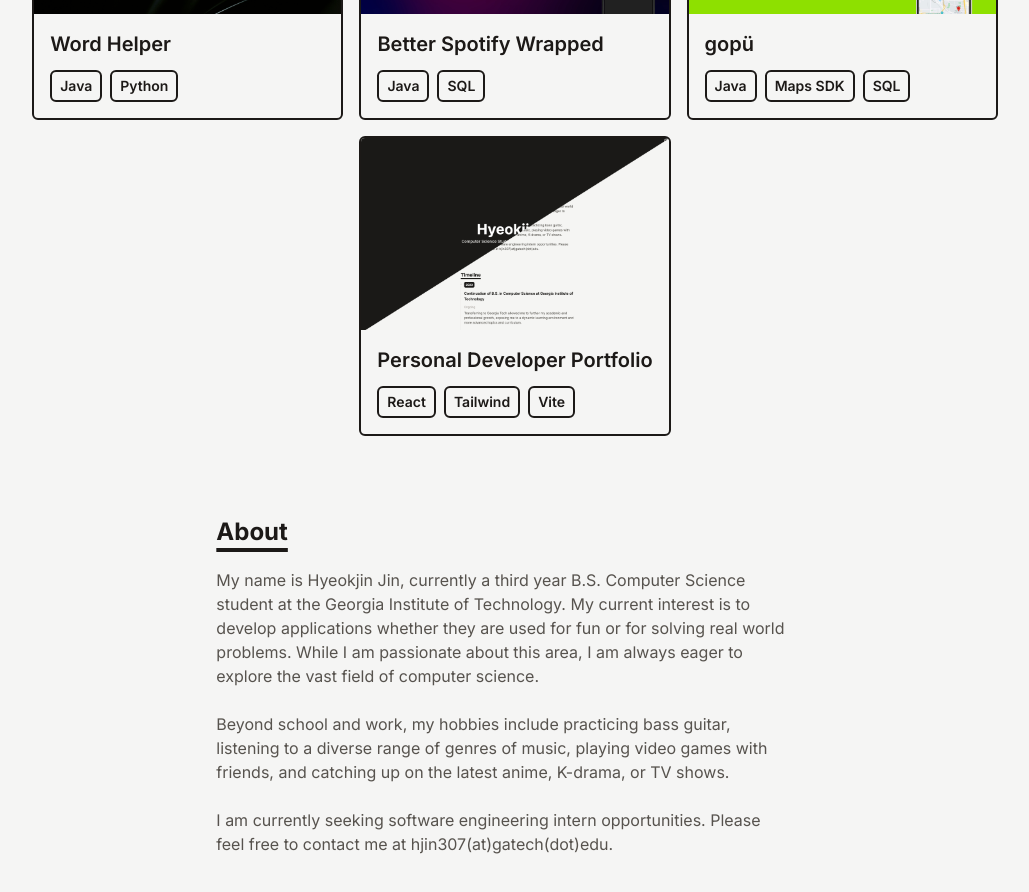
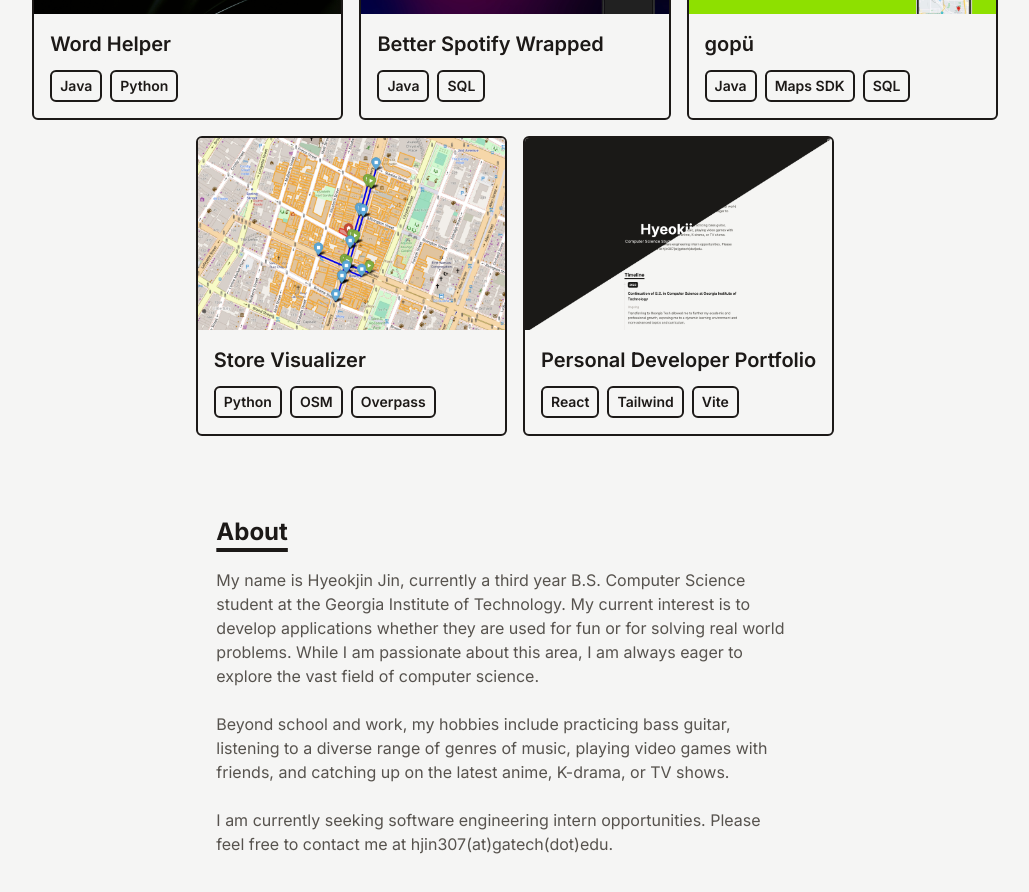
Before and after one commit to hyeokjinjin/hyeokjinjin.github.io, a React (Vite) app: page / in a window 1280 px wide. Shown: the part 980-1872 px from the top of the page, without its empty margins (125-1154 px from the left). Built offline with nearby package versions, Linux system fonts and the light colour scheme.

Commit message:
Added StoreVisualizer

```diff
--- a/src/components/data/portfolio.js
+++ b/src/components/data/portfolio.js
@@ -18,6 +18,12 @@ export default [
         link: 'https://devfolio.co/projects/gopu-f6fe',
     },
     {
+        title: 'Store Visualizer',
+        imgUrl: '/assets/storevisualizer.jpg',
+        stack: ['Python', 'OSM', 'Overpass'],
+        link: 'https://github.com/hyeokjinjin/StoreVisualizer',
+    },
+    {
         title: 'Personal Developer Portfolio',
         imgUrl: '/assets/personalport.jpg',
         stack: ['React', 'Tailwind', 'Vite'],
```
Also changed, not shown: public/assets/storevisualizer.jpg (added).
